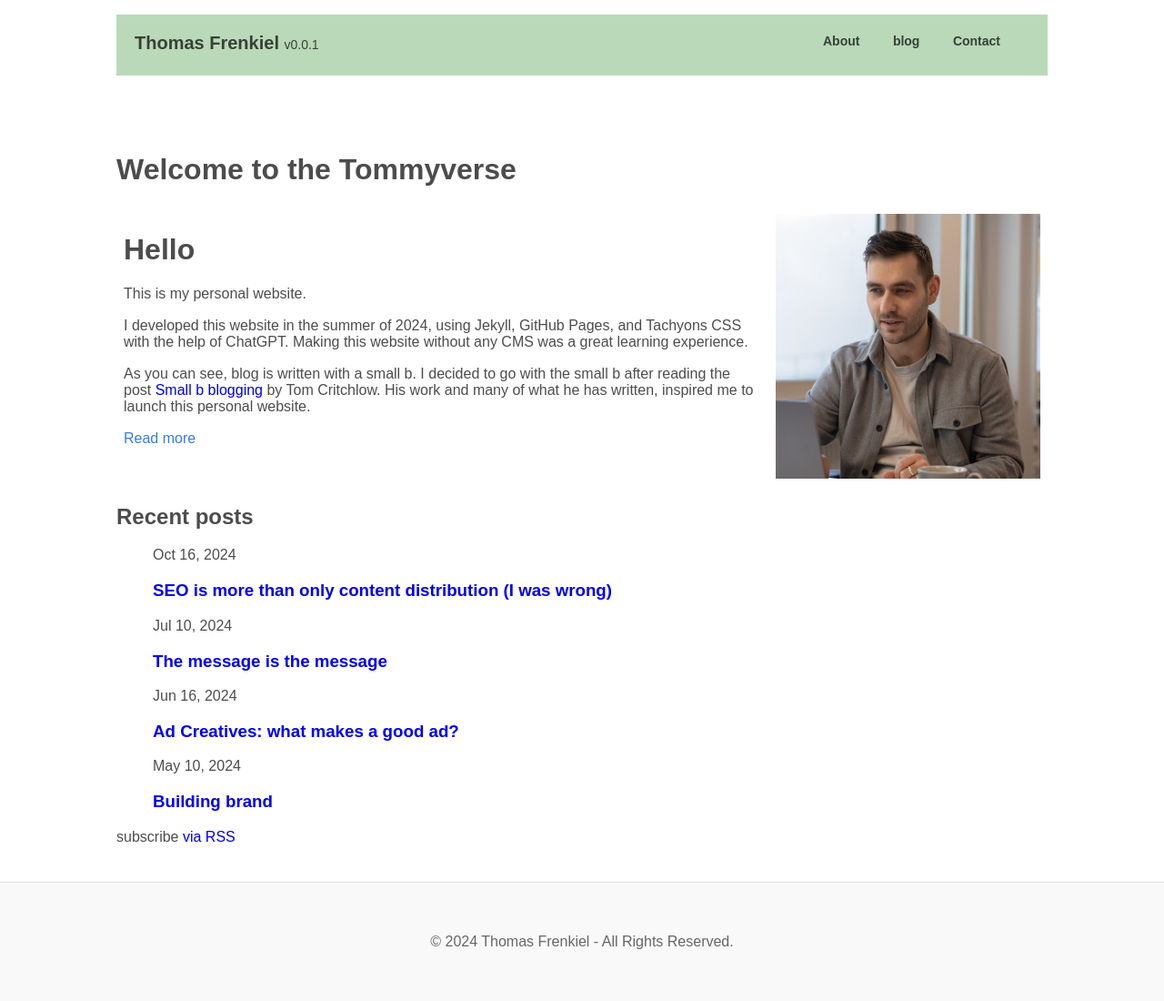
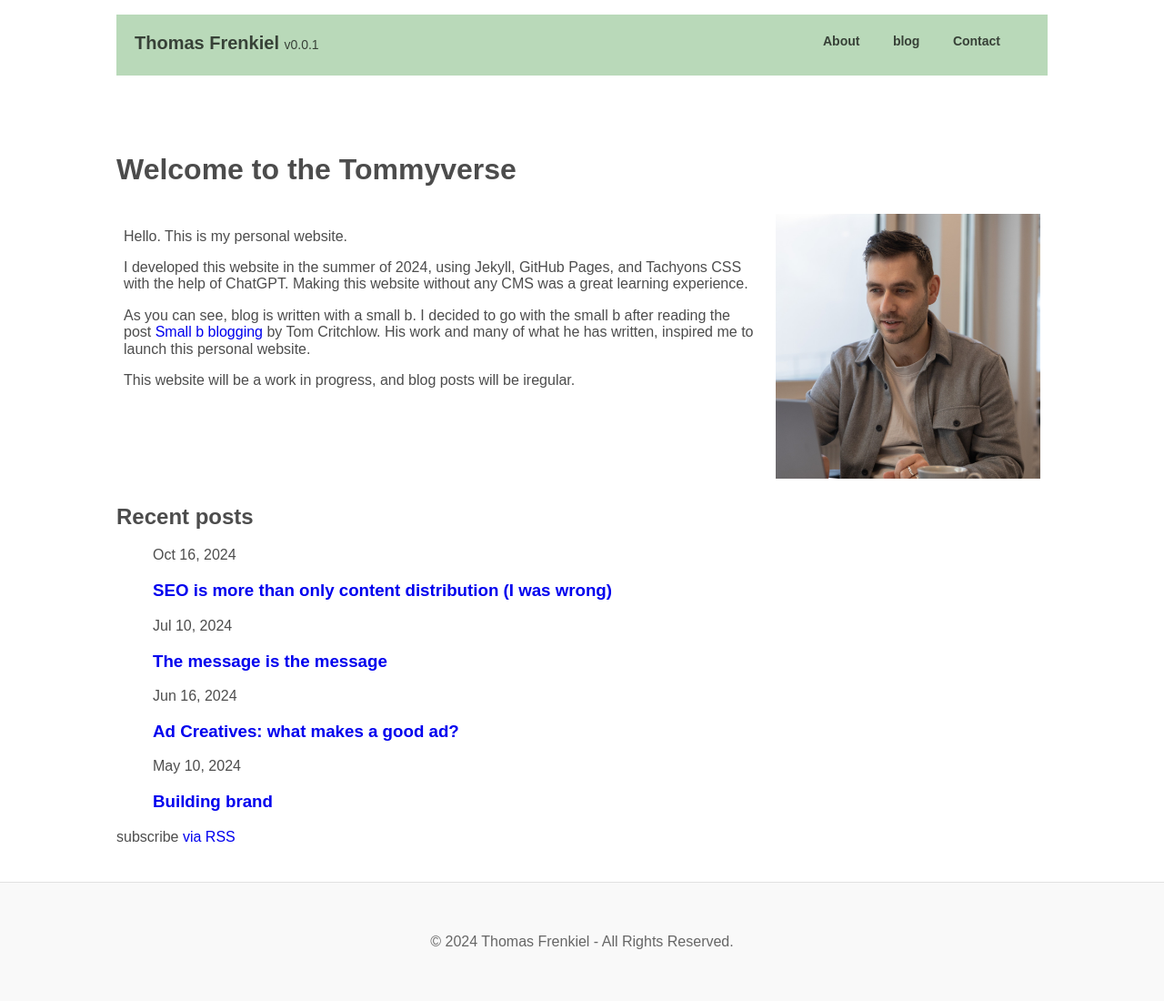
Before and after one commit to tfrenkiel040/website, a Jekyll site: the page built from index.markdown, in a window 1280 px wide. Shown: the whole page at 91% size. Built offline with Jekyll 4.4.1, drawn with Linux system fonts in a browser that asks for light colours.

```diff
--- a/index.markdown
+++ b/index.markdown
@@ -9,11 +9,10 @@
 
 <div class="cf"> <!-- cf is used to contain floats -->
     <div class="fl w-70 pa2">
-        <h1>Hello</h1>
-        <p>This is my personal website. </p>
+        <p>Hello. This is my personal website. </p>
         <p>I developed this website in the summer of 2024, using Jekyll, GitHub Pages, and Tachyons CSS with the help of ChatGPT. Making this website without any CMS was a great learning experience. </p>
 <p>As you can see, blog is written with a small b. I decided to go with the small b after reading the post <a href="https://tomcritchlow.com/2018/02/23/small-b-blogging/" target="_blank">Small b blogging</a> by Tom Critchlow. His work and many of what he has written, inspired me to launch this personal website.</p>
-        <a href="/about/" class="link blue">Read more</a>
+<p>This website will be a work in progress, and blog posts will be iregular.</p>
     </div>
     <div class="fl w-30 pa2">
         <img src="{{ '/assets/images/thomas_frenkiel.jpg' | relative_url }}" alt="Thomas Frenkiel" class="w-100 db center">
```
Also changed, not shown: _posts/2024-06-16-ad-creatives-what-makes-a-good-ad.md (+0 -2 lines), _posts/2024-10-14-seo-is-more-content-distr.md (+0 -2 lines).
